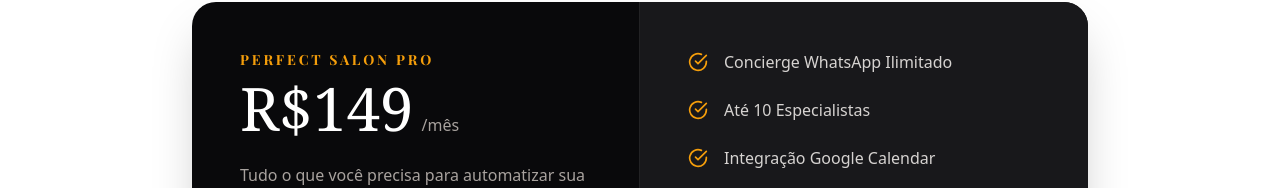
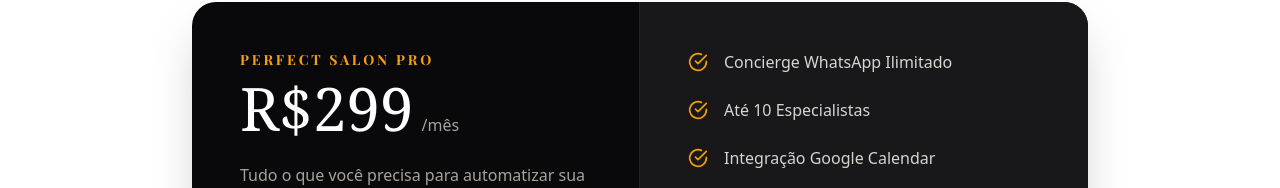
Before and after one commit to cassianotadaoyasumitsu/autosalon, a React (Vite) app: page / in a window 1280 px wide. Shown: the part 3549-3737 px from the top of the page. Built offline with nearby package versions, Linux system fonts and the light colour scheme; a web font is replaced by a local one.

Commit message:
feat: update prices

```diff
--- a/pages/LandingPage.tsx
+++ b/pages/LandingPage.tsx
@@ -319,7 +319,7 @@
              <div className="p-12 md:w-1/2 flex flex-col justify-center border-b md:border-b-0 md:border-r border-white/10">
                 <h3 className="text-amber-500 text-sm font-bold uppercase tracking-[0.2em] mb-2">Perfect Salon Pro</h3>
                 <div className="flex items-baseline text-white mb-6">
-                  <span className="text-6xl font-serif">R$149</span>
+                  <span className="text-6xl font-serif">R$299</span>
                   <span className="ml-2 text-stone-400 font-light">/mês</span>
                 </div>
                 <p className="text-stone-400 font-light leading-relaxed mb-8">
--- a/pages/PricingPage.tsx
+++ b/pages/PricingPage.tsx
@@ -44,7 +44,7 @@
              <div className="p-12 md:w-1/2 flex flex-col justify-center border-b md:border-b-0 md:border-r border-stone-100">
                 <h3 className="text-amber-600 text-sm font-bold uppercase tracking-[0.2em] mb-2">Perfect Salon Pro</h3>
                 <div className="flex items-baseline text-zinc-900 mb-6">
-                  <span className="text-6xl font-serif">R$149</span>
+                  <span className="text-6xl font-serif">R$299</span>
                   <span className="ml-2 text-stone-500 font-light">/mês</span>
                 </div>
                 <p className="text-stone-600 font-light leading-relaxed mb-8">
```
